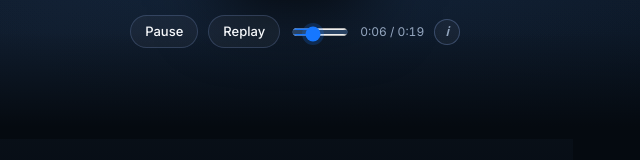
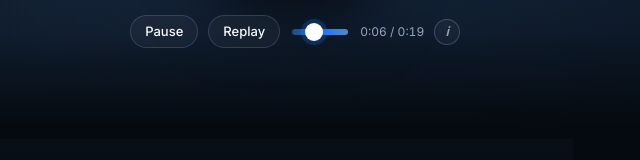
Before and after one commit to exe-protocol/exe-protocol.github.io, a plain HTML site: page index.html in a window 1280 px wide. Shown: the part 571-731 px from the top of the page, 628-1268 px from the left. Drawn offline with Linux system fonts and the light colour scheme.

Commit message:
Add files via upload

```diff
--- a/index.html
+++ b/index.html
@@ -491,6 +491,14 @@ h2{font-weight:600;font-size:clamp(38px,4.4vw,68px);letter-spacing:-.05em;line-h
 /* Remove the old 1px divider at the top of "Signal in" (from homepage.css): the bands now separate the sections */
 #platform::after{display:none!important}
 </style>
+<style id="scrub-2026-10-31">
+/* Animation slider: same look as the Exeswap page (custom track and thumb; browser default switched off) */
+#p-swap .xh #xmScrub{-webkit-appearance:none;appearance:none;background:transparent;height:22px}
+#p-swap .xh #xmScrub::-webkit-slider-runnable-track{height:6px;border-radius:999px;background:linear-gradient(90deg,#244b7b,#1677ff,#5288c8)}
+#p-swap .xh #xmScrub::-moz-range-track{height:6px;border-radius:999px;background:linear-gradient(90deg,#244b7b,#1677ff,#5288c8)}
+#p-swap .xh #xmScrub::-webkit-slider-thumb{-webkit-appearance:none;width:18px;height:18px;margin-top:-6px;border:0;border-radius:50%;background:#fff;box-shadow:0 0 0 4px rgba(22,119,255,.2),0 0 10px rgba(22,119,255,.25);cursor:pointer}
+#p-swap .xh #xmScrub::-moz-range-thumb{width:18px;height:18px;border:0;border-radius:50%;background:#fff;box-shadow:0 0 0 4px rgba(22,119,255,.2),0 0 10px rgba(22,119,255,.25);cursor:pointer}
+</style>
 </head>
 <body>
 
```
